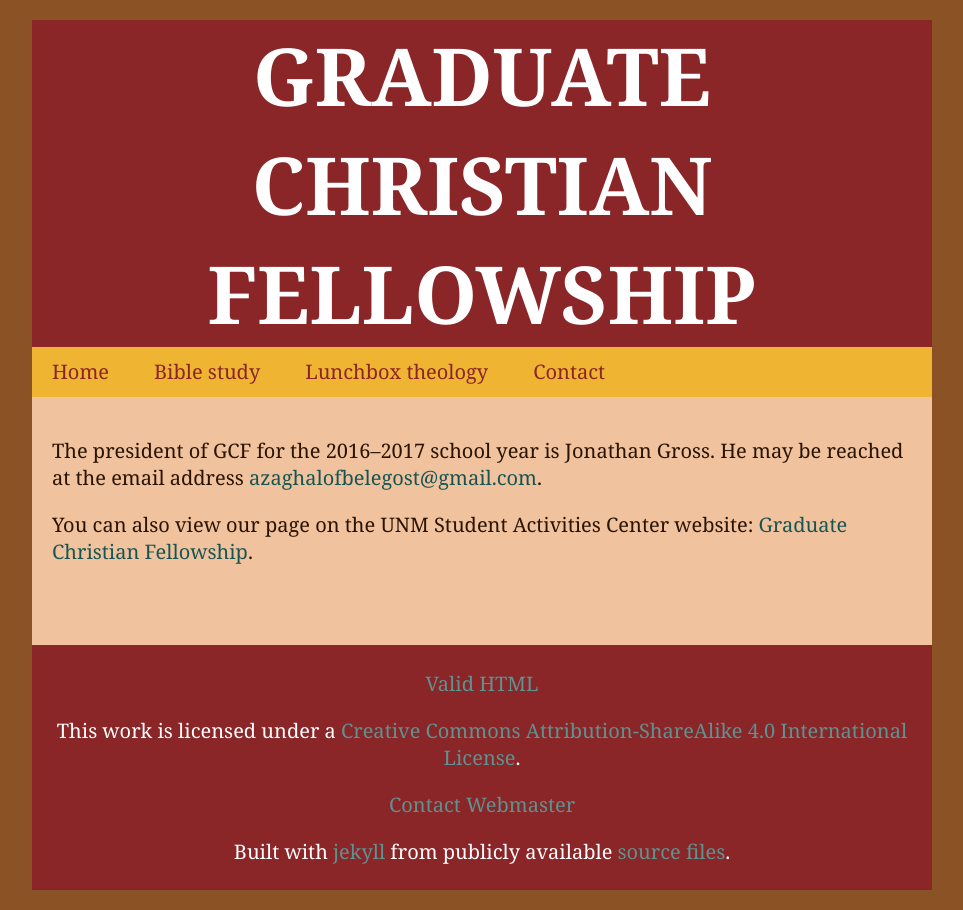
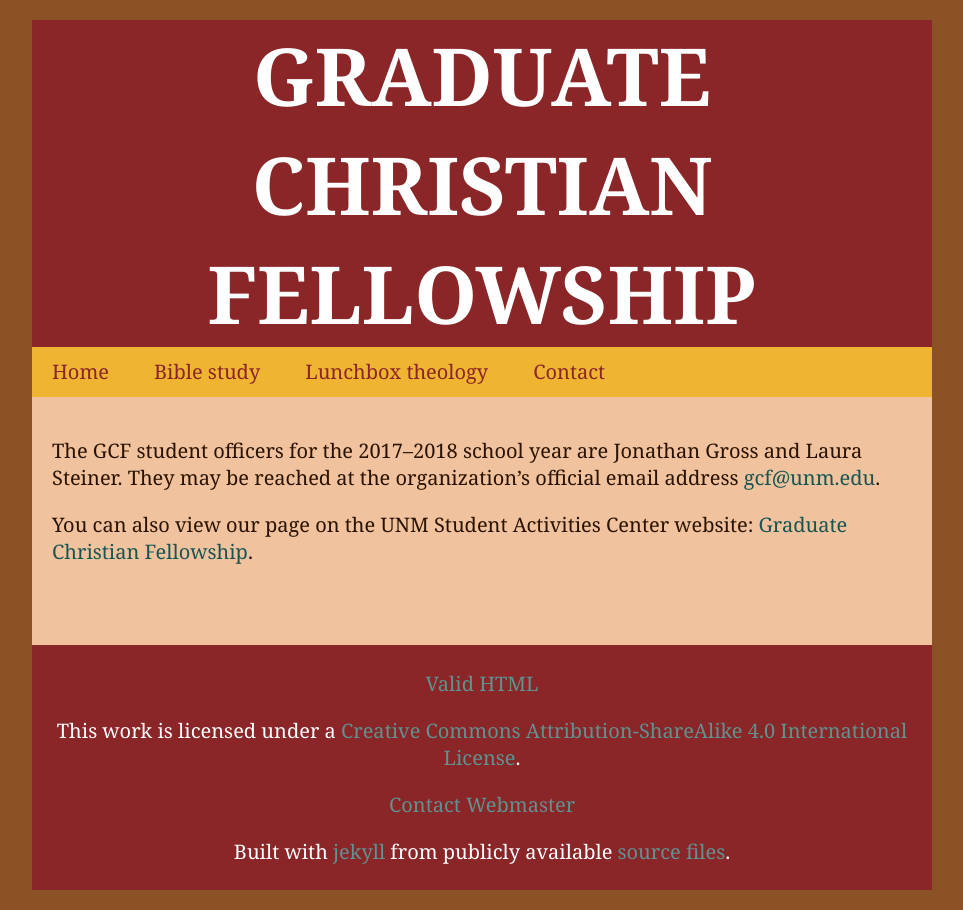
Before and after one commit to jarthurgross/gcf-website, a Jekyll site: the page built from contact/index.md, in a window 1280 px wide. Shown: the whole page, without its empty margins (158-1121 px from the left). Built offline with Jekyll 4.4.1, drawn with Linux system fonts in a browser that asks for light colours; Markdown is read by kramdown in place of the engine named in the settings.

Commit message:
Update contact info for 2017-2018 school year

```diff
--- a/contact/index.md
+++ b/contact/index.md
@@ -6,11 +6,12 @@ title: Contact
 {% capture lvl %}{{ page.url | append:'index.html' | split:'/' | size }}{% endcapture %}
 {% capture relative %}{% for i in (3..lvl) %}../{% endfor %}{% endcapture %}
 
-The president of GCF for the 2016--2017 school year is Jonathan Gross. He may
-be reached at the email address [azaghalofbelegost@gmail.com][email].
+The GCF student officers for the 2017--2018 school year are Jonathan Gross and
+Laura Steiner. They may be reached at the organization's official email address
+[gcf@unm.edu][email].
 
 You can also view our page on the UNM Student Activities Center website:
 [Graduate Christian Fellowship][unmsac].
 
-[email]: mailto:azaghalofbelegost@gmail.com
+[email]: mailto:gcf@unm.edu
 [unmsac]: https://unm-community.symplicity.com/?s=student_group&id=5f21cd765df59eafa192c082c175f1fd
```
